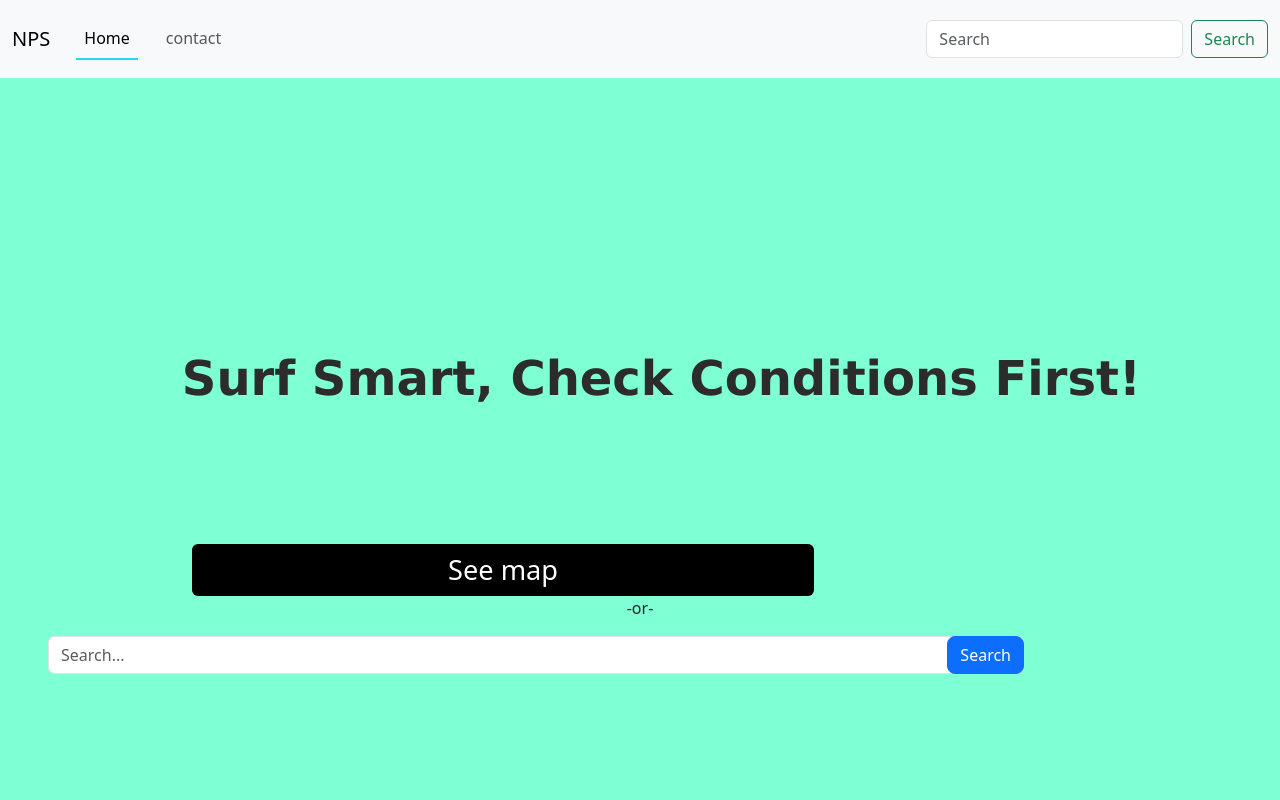
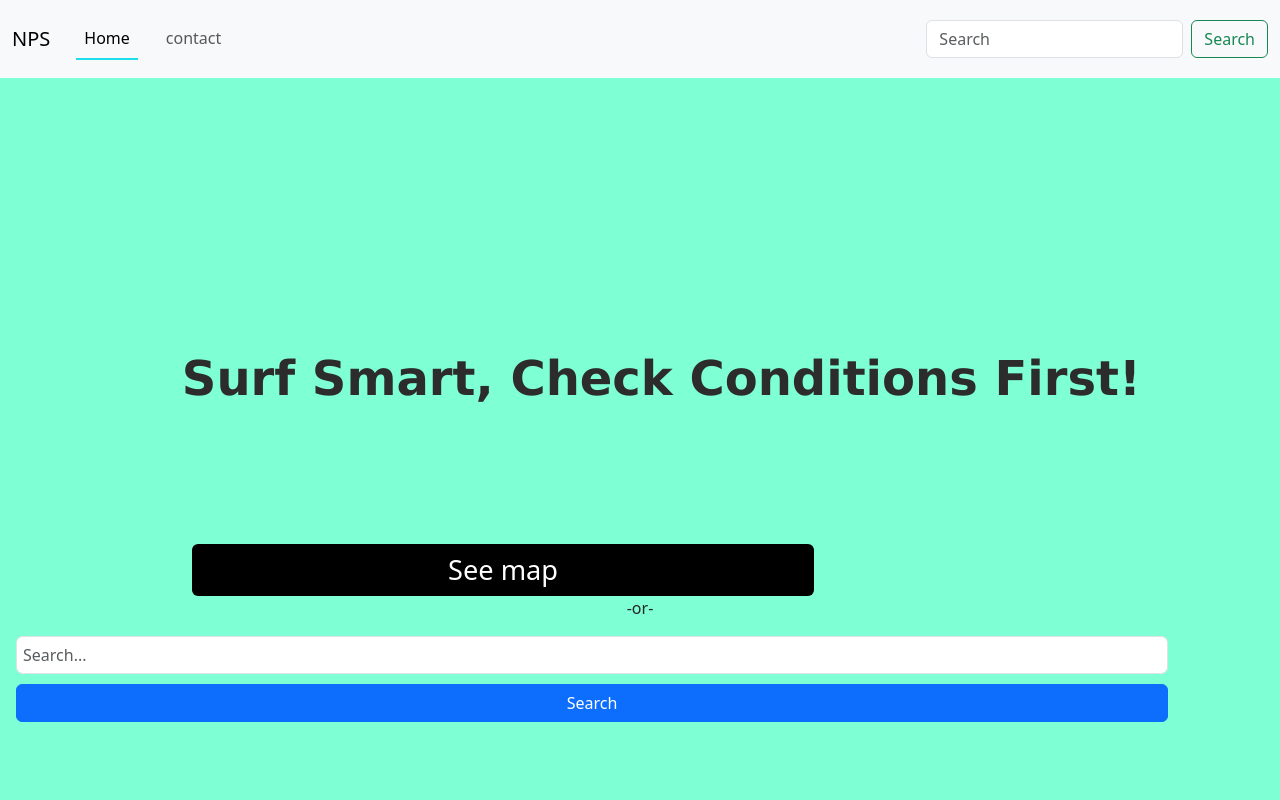
Before and after one commit to emmanuelnunoe/NPS-SurfReport-web, a Nuxt app: page / in a window 1280 px wide. Shown: the top 800 px of the page. Built offline with nearby package versions, Linux system fonts and the light colour scheme.

Commit message:
fix search button main page

```diff
--- a/components/SearchComponent.vue
+++ b/components/SearchComponent.vue
@@ -8,7 +8,7 @@
       @input="onInput"
       @focus="showDropdown = true"
     />
-    <button class="btn btn-primary search-btn">Search</button>
+   <button class="btn btn-primary search-btn">Search</button>
 
     <div v-if="showDropdown && filteredResults.length" class="dropdown">
       <button class="close-btn" @click="closeDropdown">X</button>
@@ -99,30 +99,28 @@ export default defineComponent({
 
 <style>
 .search-btn{
-  position: absolute;
-  right: 0;
-  top: 0;
-  height: 100%;
-  border-radius: .5em;
+  width: 90%;
+  padding: 6px 12px;
+  cursor: pointer;
+  margin-inline-start: 1em;
 }
 .search-container {
-  position: relative;
-  display: block;
-  width: 80%;
-  border-radius: 10em;
-  padding-inline-start: 3em;
+  display: flex;
+  flex-wrap: wrap;
+  gap: 10px;
+  align-items: center;
+}
+
+.search{
+  width: 90%;
+  padding: 6px;
+  margin-inline-start: 1em;
 }
 
 .dropdown {
-  position:absolute;
-  top: -8em; /* Adjust this value based on your layout */
-  left: 0;
   width: 100%;
-  min-height: 8em;
-  background: #ffffff;
-  border: 1px solid #ccc;
-  box-shadow: 50px 2px 1em 5px rgba(0, 0, 0, 0.11);
-  z-index: 1000;
+  padding: 6px;
+  background-color: #f0f0f0;
 }
 
 .close-btn {
--- a/pages/index.vue
+++ b/pages/index.vue
@@ -8,12 +8,10 @@
 </template>
 
 <script>
-import { VIdeoBackground } from '#components';
 import SearchComponent from '~/components/SearchComponent.vue';
 
 export default {
   components: {
-    VIdeoBackground,
     SearchComponent,
   },
 }
```
